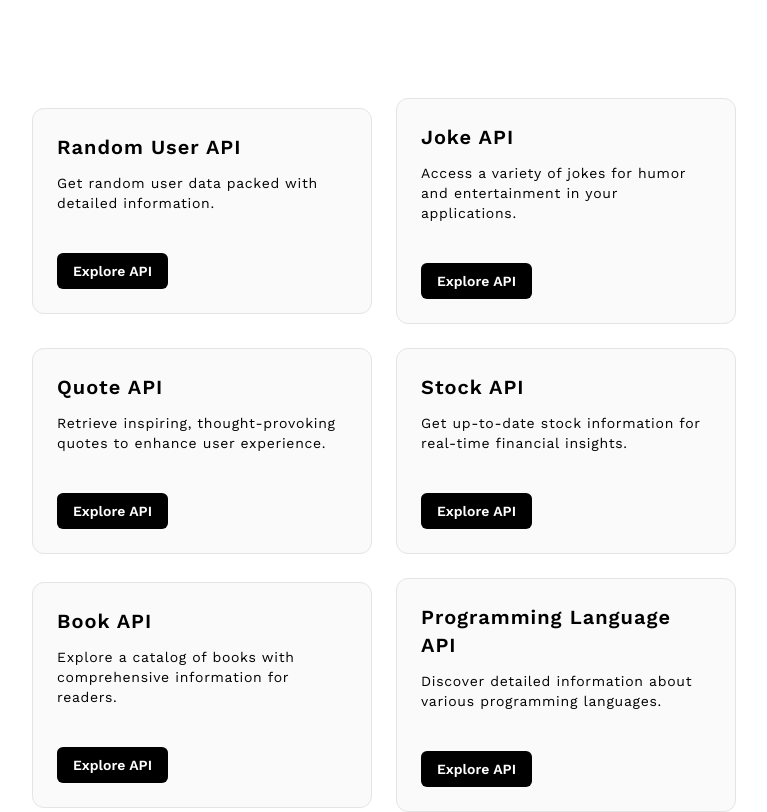
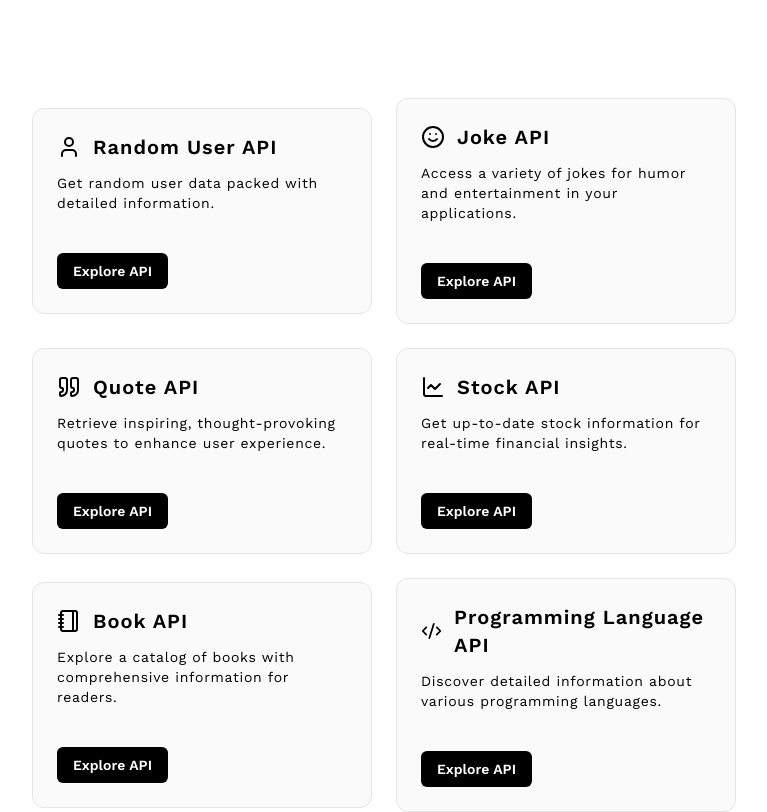
Before and after one commit to rehan-adi/FreeApiHub, a Next.js app in the folder apps/freeapihub-docs/: page / in a window 1280 px wide. Shown: the part 520-1332 px from the top of the page, without its empty margins (256-1023 px from the left). Built offline with nearby package versions, Linux system fonts and the light colour scheme.

Commit message:
style: Add icons in API Details

```diff
--- a/apps/freeapihub-docs/app/page.tsx
+++ b/apps/freeapihub-docs/app/page.tsx
@@ -1,6 +1,6 @@
 import Link from "next/link";
-import { Check } from "lucide-react";
 import Marquee from "@/components/ui/marquee";
+import { Check, CodeXml, LineChart, User, Notebook, ShoppingCart, Smile, Quote } from "lucide-react";
 
 export default function Home() {
   return (
@@ -39,9 +39,12 @@ export default function Home() {
       <div className="pb-20 pt-10 lg:px-72 px-4 space-y-6 w-full">
         <div className="flex justify-between flex-col md:flex-row items-center gap-6 dark:text-[#FAFAFACC] text-black">
           <div className="bg-zinc-50 p-6 dark:bg-zinc-900 border border-zinc-200 dark:border-zinc-700/50 min-h-44 w-full rounded-xl hover:border-zinc-300 dark:hover:border-zinc-700 transition-colors flex flex-col justify-start items-start">
+            <div className="flex items-center space-x-3">
+              <User className="text-black dark:text-white w-6 h-6" />{" "}
               <h3 className="text-xl font-semibold tracking-wider">
               Random User API
               </h3>
+            </div>
             <p className="mt-3 text-sm tracking-wider">
               Get random user data packed with detailed information.
             </p>
@@ -50,7 +53,12 @@ export default function Home() {
             </button>
           </div>
           <div className="bg-zinc-50 p-6 dark:bg-zinc-900 border border-zinc-200 dark:border-zinc-700/50 min-h-44 w-full rounded-xl hover:border-zinc-300 dark:hover:border-zinc-700 transition-colors flex flex-col justify-start items-start">
-            <h3 className="text-xl font-semibold tracking-wider">Joke API</h3>
+            <div className="flex items-center space-x-3">
+              <Smile className="text-black dark:text-white w-6 h-6" />{" "}
+              <h3 className="text-xl font-semibold tracking-wider">
+              Joke API
+              </h3>
+            </div>
             <p className="mt-3 text-sm tracking-wider">
               Access a variety of jokes for humor and entertainment in your
               applications.
@@ -62,7 +70,12 @@ export default function Home() {
         </div>
         <div className="flex justify-between flex-col md:flex-row items-center gap-6 dark:text-[#FAFAFACC] text-black">
           <div className="bg-zinc-50 p-6 dark:bg-zinc-900 border border-zinc-200 dark:border-zinc-700/50 min-h-44 w-full rounded-xl hover:border-zinc-300 dark:hover:border-zinc-700 transition-colors flex flex-col justify-start items-start">
-            <h3 className="text-xl font-semibold tracking-wider">Quote API</h3>
+            <div className="flex items-center space-x-3">
+              <Quote className="text-black dark:text-white w-6 h-6" />{" "}
+              <h3 className="text-xl font-semibold tracking-wider">
+              Quote API
+              </h3>
+            </div>
             <p className="mt-3 text-sm tracking-wider">
               Retrieve inspiring, thought-provoking quotes to enhance user
               experience.
@@ -72,7 +85,12 @@ export default function Home() {
             </button>
           </div>
           <div className="bg-zinc-50 p-6 dark:bg-zinc-900 border border-zinc-200 dark:border-zinc-700/50 min-h-44 w-full rounded-xl hover:border-zinc-300 dark:hover:border-zinc-700 transition-colors flex flex-col justify-start items-start">
-            <h3 className="text-xl font-semibold tracking-wider">Stock API</h3>
+            <div className="flex items-center space-x-3">
+              <LineChart className="text-black dark:text-white w-6 h-6" />{" "}
+              <h3 className="text-xl font-semibold tracking-wider">
+                Stock API
+              </h3>
+            </div>
             <p className="mt-3 text-sm tracking-wider">
               Get up-to-date stock information for real-time financial insights.
             </p>
@@ -83,7 +101,12 @@ export default function Home() {
         </div>
         <div className="flex justify-between items-center flex-col md:flex-row gap-6 dark:text-[#FAFAFACC] text-black">
           <div className="bg-zinc-50 p-6 dark:bg-zinc-900 border border-zinc-200 dark:border-zinc-700/50 min-h-44 w-full rounded-xl hover:border-zinc-300 dark:hover:border-zinc-700 transition-colors flex flex-col justify-start items-start">
-            <h3 className="text-xl font-semibold tracking-wider">Book API</h3>
+            <div className="flex items-center space-x-3">
+              <Notebook className="text-black dark:text-white w-6 h-6" />{" "}
+              <h3 className="text-xl font-semibold tracking-wider">
+              Book API
+              </h3>
+            </div>
             <p className="mt-3 text-sm tracking-wider">
               Explore a catalog of books with comprehensive information for
               readers.
@@ -93,9 +116,12 @@ export default function Home() {
             </button>
           </div>
           <div className="bg-zinc-50 p-6 dark:bg-zinc-900 border border-zinc-200 dark:border-zinc-700/50 min-h-44 w-full rounded-xl hover:border-zinc-300 dark:hover:border-zinc-700 transition-colors flex flex-col justify-start items-start">
+            <div className="flex items-center space-x-3">
+              <CodeXml className="dark:text-white text-black w-6 h-6" />{" "}
               <h3 className="text-xl font-semibold tracking-wider">
                 Programming Language API
               </h3>
+            </div>
             <p className="mt-3 text-sm tracking-wider">
               Discover detailed information about various programming languages.
             </p>
@@ -106,9 +132,12 @@ export default function Home() {
         </div>
         <div className="flex justify-between items-center flex-col md:flex-row gap-6 dark:text-[#FAFAFACC] text-black">
           <div className="bg-zinc-50 p-6 dark:bg-zinc-900 border border-zinc-200 dark:border-zinc-700/50 min-h-44 md:w-1/2 w-full rounded-xl hover:border-zinc-300 dark:hover:border-zinc-700 transition-colors flex flex-col justify-start items-start">
+            <div className="flex items-center space-x-3">
+              <ShoppingCart className="text-black dark:text-white w-6 h-6" />{" "}
               <h3 className="text-xl font-semibold tracking-wider">
                 Product API
               </h3>
+            </div>
             <p className="mt-3 text-sm tracking-wider">
               Access product details for e-commerce and business applications.
             </p>
```
Lines whose indentation alone changed are shown as unchanged.
